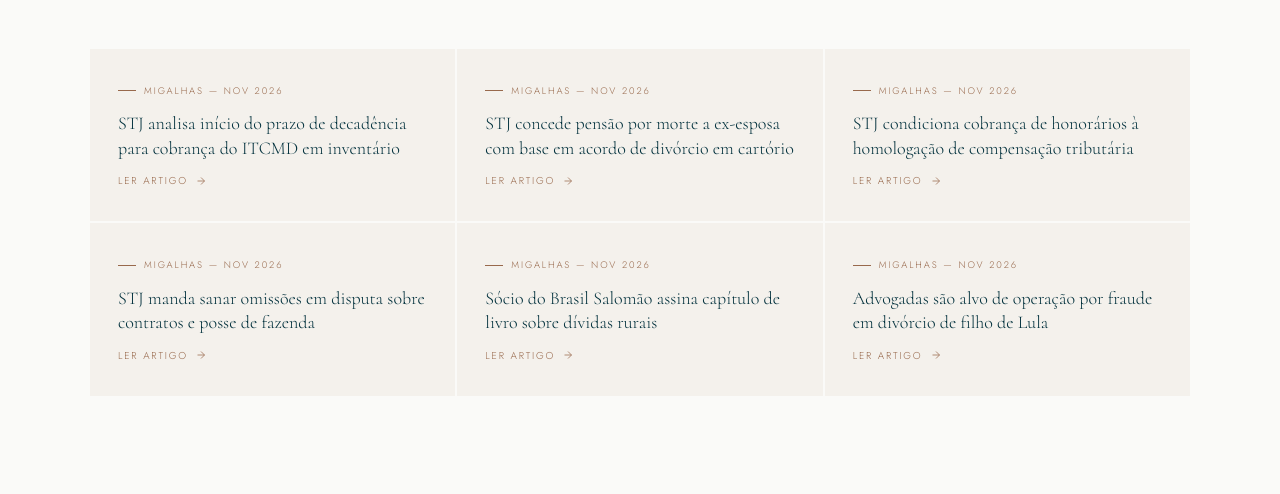
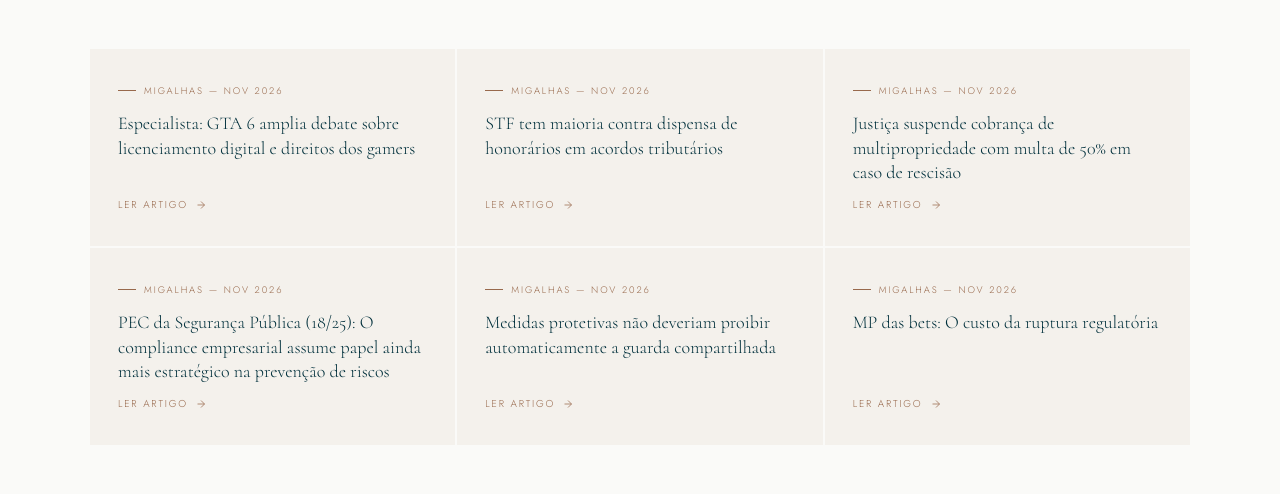
Before and after one commit to rafaelbatistam-design/marquez-site, a plain HTML site: page index.html in a window 1280 px wide. Shown: the part 4496-4990 px from the top of the page. Drawn offline with Linux system fonts and the light colour scheme.

Commit message:
Noticias atualizadas - 21/11/2026

```diff
--- a/index.html
+++ b/index.html
@@ -380,33 +380,33 @@ footer{background:var(--teal);padding:clamp(28px,4vw,48px) var(--pad);display:fl
     <div class="news-grid">
       <div class="news-card rv">
         <div class="news-src">Migalhas &mdash; Nov 2026</div>
-        <h3 class="news-title">STJ analisa início do prazo de decadência para cobrança do ITCMD em inventário</h3>
-        <a href="https://www.migalhas.com.br/quentes/468815/stj-analisa-inicio-do-prazo-de-decadencia-do-itcmd-em-inventario" target="_blank" rel="noopener" class="news-link">Ler artigo <svg viewBox="0 0 24 24" fill="none" stroke-width="1.5"><path d="M5 12h14M12 5l7 7-7 7"/></svg></a>
+        <h3 class="news-title">Especialista: GTA 6 amplia debate sobre licenciamento digital e direitos dos gamers</h3>
+        <a href="https://www.migalhas.com.br/quentes/469000/gta-6-amplia-debate-sobre-licenciamento-digital-e-direitos-dos-gamers" target="_blank" rel="noopener" class="news-link">Ler artigo <svg viewBox="0 0 24 24" fill="none" stroke-width="1.5"><path d="M5 12h14M12 5l7 7-7 7"/></svg></a>
       </div>
       <div class="news-card rv">
         <div class="news-src">Migalhas &mdash; Nov 2026</div>
-        <h3 class="news-title">STJ concede pensão por morte a ex-esposa com base em acordo de divórcio em cartório</h3>
-        <a href="https://www.migalhas.com.br/quentes/468808/stj-concede-pensao-por-morte-baseada-em-acordo-de-divorcio-em-cartorio" target="_blank" rel="noopener" class="news-link">Ler artigo <svg viewBox="0 0 24 24" fill="none" stroke-width="1.5"><path d="M5 12h14M12 5l7 7-7 7"/></svg></a>
+        <h3 class="news-title">STF tem maioria contra dispensa de honorários em acordos tributários</h3>
+        <a href="https://www.migalhas.com.br/quentes/468970/stf-tem-maioria-contra-dispensa-de-honorarios-em-acordos-tributarios" target="_blank" rel="noopener" class="news-link">Ler artigo <svg viewBox="0 0 24 24" fill="none" stroke-width="1.5"><path d="M5 12h14M12 5l7 7-7 7"/></svg></a>
       </div>
       <div class="news-card rv">
         <div class="news-src">Migalhas &mdash; Nov 2026</div>
-        <h3 class="news-title">STJ condiciona cobrança de honorários à homologação de compensação tributária</h3>
-        <a href="https://www.migalhas.com.br/quentes/468806/stj-condiciona-cobranca-de-honorarios-a-homologacao-de-compensacao" target="_blank" rel="noopener" class="news-link">Ler artigo <svg viewBox="0 0 24 24" fill="none" stroke-width="1.5"><path d="M5 12h14M12 5l7 7-7 7"/></svg></a>
+        <h3 class="news-title">Justiça suspende cobrança de multipropriedade com multa de 50% em caso de rescisão</h3>
+        <a href="https://www.migalhas.com.br/quentes/468969/justica-suspende-cobranca-de-cota-de-multipropriedade" target="_blank" rel="noopener" class="news-link">Ler artigo <svg viewBox="0 0 24 24" fill="none" stroke-width="1.5"><path d="M5 12h14M12 5l7 7-7 7"/></svg></a>
       </div>
       <div class="news-card rv">
         <div class="news-src">Migalhas &mdash; Nov 2026</div>
-        <h3 class="news-title">STJ manda sanar omissões em disputa sobre contratos e posse de fazenda</h3>
-        <a href="https://www.migalhas.com.br/quentes/468789/stj-manda-sanar-omissoes-em-disputa-sobre-contratos-e-posse-de-fazenda" target="_blank" rel="noopener" class="news-link">Ler artigo <svg viewBox="0 0 24 24" fill="none" stroke-width="1.5"><path d="M5 12h14M12 5l7 7-7 7"/></svg></a>
+        <h3 class="news-title">PEC da Segurança Pública (18/25): O compliance empresarial assume papel ainda mais estratégico na prevenção de riscos</h3>
+        <a href="https://www.migalhas.com.br/depeso/468926/pec-da-seguranca-publica-compliance-empresarial-em-papel-estrategico" target="_blank" rel="noopener" class="news-link">Ler artigo <svg viewBox="0 0 24 24" fill="none" stroke-width="1.5"><path d="M5 12h14M12 5l7 7-7 7"/></svg></a>
       </div>
       <div class="news-card rv">
         <div class="news-src">Migalhas &mdash; Nov 2026</div>
-        <h3 class="news-title">Sócio do Brasil Salomão assina capítulo de livro sobre dívidas rurais</h3>
-        <a href="https://www.migalhas.com.br/quentes/468779/socio-do-brasil-salomao-assina-capitulo-de-livro-sobre-dividas-rurais" target="_blank" rel="noopener" class="news-link">Ler artigo <svg viewBox="0 0 24 24" fill="none" stroke-width="1.5"><path d="M5 12h14M12 5l7 7-7 7"/></svg></a>
+        <h3 class="news-title">Medidas protetivas não deveriam proibir automaticamente a guarda compartilhada</h3>
+        <a href="https://www.migalhas.com.br/depeso/468931/medida-protetiva-nao-deve-proibir-automaticamente-guarda-compartilhada" target="_blank" rel="noopener" class="news-link">Ler artigo <svg viewBox="0 0 24 24" fill="none" stroke-width="1.5"><path d="M5 12h14M12 5l7 7-7 7"/></svg></a>
       </div>
       <div class="news-card rv">
         <div class="news-src">Migalhas &mdash; Nov 2026</div>
-        <h3 class="news-title">Advogadas são alvo de operação por fraude em divórcio de filho de Lula</h3>
-        <a href="https://www.migalhas.com.br/quentes/468764/advogadas-sao-alvo-de-operacao-por-fraude-em-divorcio-de-filho-de-lula" target="_blank" rel="noopener" class="news-link">Ler artigo <svg viewBox="0 0 24 24" fill="none" stroke-width="1.5"><path d="M5 12h14M12 5l7 7-7 7"/></svg></a>
+        <h3 class="news-title">MP das bets: O custo da ruptura regulatória</h3>
+        <a href="https://www.migalhas.com.br/depeso/468533/mp-das-bets-o-custo-da-ruptura-regulatoria" target="_blank" rel="noopener" class="news-link">Ler artigo <svg viewBox="0 0 24 24" fill="none" stroke-width="1.5"><path d="M5 12h14M12 5l7 7-7 7"/></svg></a>
       </div>
     </div>
   </div>
--- a/scripts/ultimo_log.json
+++ b/scripts/ultimo_log.json
@@ -1,5 +1,5 @@
 {
-  "ultima_atualizacao": "2026-11-18T04:06:37.820661+00:00",
+  "ultima_atualizacao": "2026-11-21T03:52:38.167626+00:00",
   "noticias": 6,
   "fontes": [
     "Migalhas"
```
